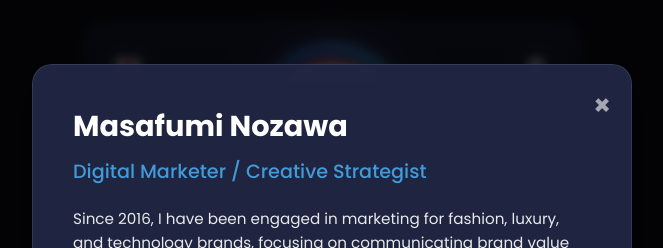
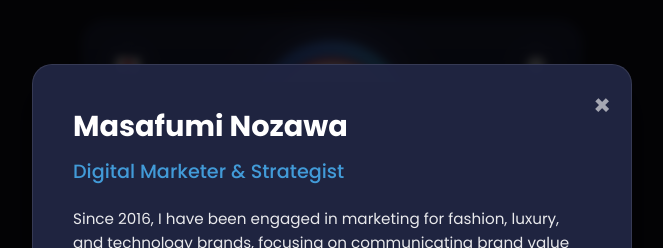
Before and after one commit to farang-dev/fuminozawa-portfolio-2.0, a Next.js app: page / in a window 1280 px wide. Both pictures are taken after a click on the element "fuminozawa". Shown: the top 248 px of the page, without its empty margins (308-971 px from the left). Built offline with nearby package versions, Linux system fonts and the light colour scheme.

Commit message:
front - modified text

```diff
--- a/src/app/page.tsx
+++ b/src/app/page.tsx
@@ -624,7 +624,7 @@ export default function Home() {
           {language === 'en' ? (
             <>
               <h2>Masafumi Nozawa</h2>
-              <h3>Digital Marketer / Creative Strategist</h3>
+              <h3>Digital Marketer & Strategist</h3>
               <div className="modal-bio">
                 <p>
                   Since 2016, I have been engaged in marketing for fashion, luxury, and technology brands, focusing on communicating brand value accurately and attractively. I have worked on projects for Paul Smith, Boucheron, Amazon Japan, and more, based in Tokyo, London, and Tbilisi (Georgia), bridging global and local perspectives while collaborating with diverse teams and cultures.
@@ -640,7 +640,7 @@ export default function Home() {
           ) : (
             <>
               <h2>野澤 眞史（Masafumi Nozawa）</h2>
-              <h3>デジタルマーケター / クリエイティブストラテジスト</h3>
+              <h3>デジタルマーケター & ストラテジスト</h3>
               <div className="modal-bio">
                 <p>
                   2016年より、ファッション、ラグジュアリー、テクノロジー領域を中心に、ブランドの価値を的確かつ魅力的に伝えるマーケティング業務に携わる。Paul Smith、Boucheron、Amazon Japanなどのプロジェクトに関わりながら、東京・ロンドン・トビリシ（ジョージア）を拠点に、国内外の多様なチームや文化に触れつつ、グローバルとローカルをつなぐ視点で戦略と実行を担ってきた。
```
